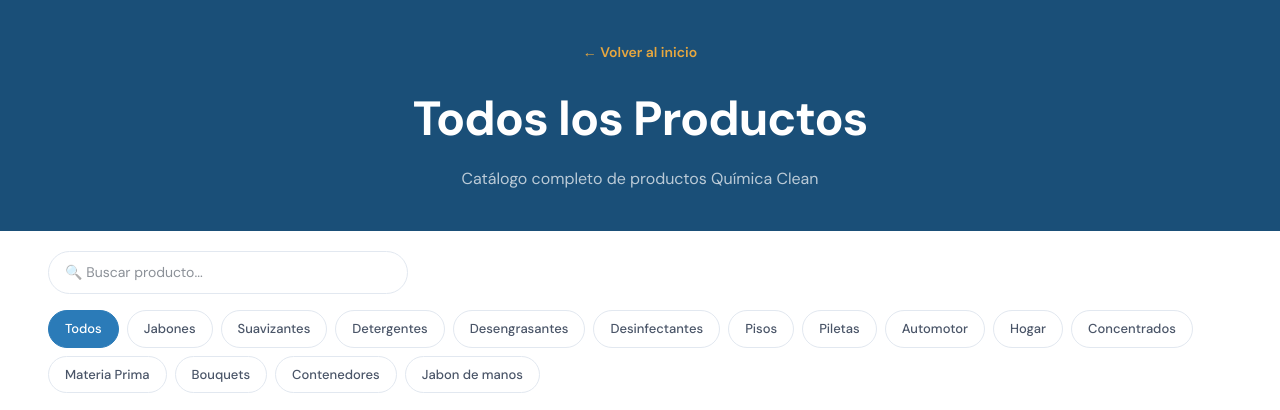
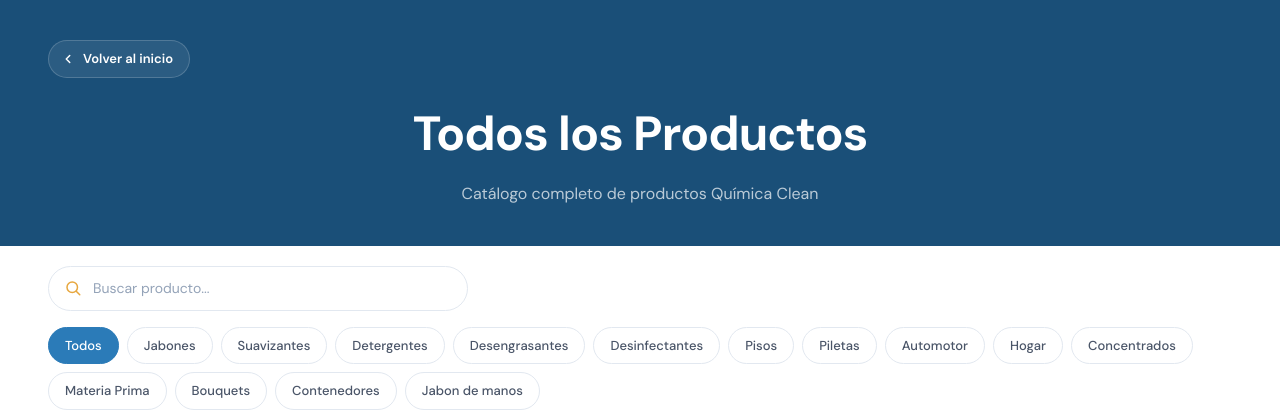
Before and after one commit to Juanmd14/Quimica-Clean, a Next.js app: page /productos in a window 1280 px wide. Shown: the top 410 px of the page. Built offline with nearby package versions, Linux system fonts and the light colour scheme; no server answers.

Commit message:
- Hero: unify line3 with gold gradient (fixes hollow-block look on desktop)   - Catalog: pill back button and styled search input with gold accent   - WhyUs: sharper copy with proof points per card   - Contact: rewrite banner with brand voice

```diff
--- a/app/components/ContactFooter.tsx
+++ b/app/components/ContactFooter.tsx
@@ -41,10 +41,34 @@
 }
 
 const reasons = [
-  { Icon: IconCertified, title: 'Calidad certificada', desc: 'Productos con certificación y fichas técnicas disponibles para cada insumo.', color: C.gold, bg: C.goldLight },
-  { Icon: IconTruck, title: 'Distribución nacional', desc: 'Envíos a todo Argentina. Stock permanente para pedidos urgentes sin demoras.', color: C.blue, bg: C.blueLight },
-  { Icon: IconHandshake, title: 'Atención mayorista', desc: 'Precios especiales para revendedores, industrias y compras en volumen.', color: C.gold, bg: C.goldLight },
-  { Icon: IconFlask, title: 'Asesoramiento técnico', desc: 'Te orientamos en la elección del producto adecuado para cada proceso.', color: C.blue, bg: C.blueLight },
+  {
+    Icon: IconCertified,
+    title: 'Productos certificados',
+    desc: 'Cada insumo viene con ficha técnica y certificación de origen.',
+    proof: 'Trazabilidad completa',
+    color: C.gold, bg: C.goldLight,
+  },
+  {
+    Icon: IconTruck,
+    title: 'Envíos a todo el país',
+    desc: 'Stock permanente y despacho inmediato a cualquier provincia.',
+    proof: 'Despacho en 24–48 hs',
+    color: C.blue, bg: C.blueLight,
+  },
+  {
+    Icon: IconHandshake,
+    title: 'Precio mayorista real',
+    desc: 'Tarifas por volumen para revendedores, industrias y fabricantes.',
+    proof: 'Desde 1 bidón / 200 L',
+    color: C.gold, bg: C.goldLight,
+  },
+  {
+    Icon: IconFlask,
+    title: 'Asesoramiento técnico',
+    desc: 'Te orientamos en formulación, dilución y elección del producto.',
+    proof: 'Atención directa con el químico',
+    color: C.blue, bg: C.blueLight,
+  },
 ]
 
 // ─── WhyUs ────────────────────────────────────────────────────────────────────
@@ -69,7 +93,7 @@
             <span style={{ width: '24px', height: '2px', background: C.blue, display: 'inline-block' }} />
           </div>
           <h2 style={{ fontFamily: 'DM Sans', fontWeight: 700, fontSize: isMobile ? '26px' : '34px', color: C.text, letterSpacing: '-0.02em' }}>
-            Calidad que respalda cada entrega
+            Lo que recibe cada cliente
           </h2>
         </div>
 
@@ -78,7 +102,7 @@
           gridTemplateColumns: isMobile ? '1fr' : 'repeat(4, 1fr)',
           gap: isMobile ? '12px' : '20px',
         }}>
-          {reasons.map(({ Icon, title, desc, color, bg }, i) => (
+          {reasons.map(({ Icon, title, desc, proof, color, bg }, i) => (
             <GlowCard key={i} style={{ padding: isMobile ? '18px 18px' : '32px' }} glowColor={color}>
               <div style={{
                 display: 'flex',
@@ -99,7 +123,15 @@
                 </div>
                 <div style={{ flex: 1, minWidth: 0 }}>
                   <h3 style={{ fontWeight: 700, fontSize: isMobile ? '16px' : '17px', color: C.text, marginBottom: '6px', lineHeight: 1.3 }}>{title}</h3>
-                  <p style={{ fontSize: isMobile ? '13.5px' : '13.5px', color: C.textMid, lineHeight: 1.55, margin: 0 }}>{desc}</p>
+                  <p style={{ fontSize: '13.5px', color: C.textMid, lineHeight: 1.55, margin: 0 }}>{desc}</p>
+                  <div style={{
+                    marginTop: '10px', display: 'inline-flex', alignItems: 'center', gap: '6px',
+                    fontSize: '11px', fontWeight: 700, color, letterSpacing: '0.06em',
+                    textTransform: 'uppercase' as const,
+                  }}>
+                    <span style={{ width: '14px', height: '1.5px', background: color, display: 'inline-block' }} />
+                    {proof}
+                  </div>
                 </div>
               </div>
             </GlowCard>
@@ -222,13 +254,13 @@
       }}>
         <div style={{ maxWidth: '600px', margin: '0 auto' }}>
           <div style={{ fontSize: '12px', fontWeight: 700, letterSpacing: '0.14em', textTransform: 'uppercase' as const, color: 'rgba(255,255,255,0.75)', marginBottom: '12px' }}>
-            — Contacto —
+            Pedí tu cotización
           </div>
           <h2 style={{ fontWeight: 700, fontSize: isMobile ? '28px' : '38px', color: 'white', lineHeight: 1.15, marginBottom: '12px', letterSpacing: '-0.02em' }}>
-            ¿Necesitás un producto?
+            Decinos qué necesitás y te armamos el pedido
           </h2>
           <p style={{ fontSize: isMobile ? '14px' : '15px', color: 'rgba(255,255,255,0.85)', lineHeight: 1.65 }}>
-            Completá el formulario y te respondemos en menos de 24 horas hábiles.
+            Respondemos en menos de 24 hs hábiles con stock, precio mayorista y plazos de entrega.
           </p>
         </div>
       </div>
@@ -325,7 +357,7 @@
           }}>
             <div style={{ marginBottom: '4px' }}>
               <div style={{ fontWeight: 700, fontSize: '16px', color: 'white', marginBottom: '2px' }}>Envianos tu consulta</div>
-              <div style={{ fontSize: '12px', color: 'rgba(255,255,255,0.4)' }}>Te respondemos en menos de 24hs hábiles</div>
+              <div style={{ fontSize: '12px', color: 'rgba(255,255,255,0.4)' }}>Atención directa de nuestro equipo, no es un bot</div>
             </div>
 
             <form onSubmit={handleSubmit} style={{ display: 'flex', flexDirection: 'column', gap: '14px' }}>
--- a/app/components/Hero.tsx
+++ b/app/components/Hero.tsx
@@ -224,10 +224,11 @@
               <span style={{
                 fontSize: 'clamp(32px, 9vw, 68px)', fontWeight: 900,
                 letterSpacing: '-0.03em', lineHeight: 1,
-                ...(isMobile
-                  ? { color: C.gold }
-                  : { WebkitTextStroke: `2px ${C.gold}`, color: 'transparent' }
-                ),
+                color: 'transparent',
+                backgroundImage: `linear-gradient(180deg, ${C.gold} 0%, #f3c266 100%)`,
+                WebkitBackgroundClip: 'text',
+                backgroundClip: 'text',
+                textShadow: '0 2px 18px rgba(231,167,63,0.18)',
               }}>
                 {sl.line3}
               </span>
--- a/app/globals.css
+++ b/app/globals.css
@@ -256,6 +256,20 @@
   border-color: #f87171 !important;
 }
 
+/* ---- Catalog back pill ---- */
+.qc-back-pill:hover {
+  background: rgba(231,167,63,0.16) !important;
+  border-color: rgba(231,167,63,0.55) !important;
+  color: #e7a73f !important;
+}
+
+/* ---- Catalog search input ---- */
+.qc-search-input::placeholder { color: #94a3b8; }
+.qc-search-input:focus {
+  border-color: #e7a73f !important;
+  box-shadow: 0 0 0 3px rgba(231,167,63,0.18);
+}
+
 /* ---- Touch device active feedback ---- */
 @media (hover: none) {
   .qc-btn-gold:active:not(:disabled) { transform: scale(0.97); }
--- a/app/productos/page.tsx
+++ b/app/productos/page.tsx
@@ -103,9 +103,22 @@
 
       {/* Header */}
       <div className="qc-page-pad" style={{ background: C.blueDark, padding: '40px 48px', textAlign: 'center' }}>
-        <Link href="/" style={{ color: C.gold, textDecoration: 'none', fontSize: '14px', fontWeight: 600, display: 'inline-block', marginBottom: '20px' }}>
-          ← Volver al inicio
+        <div style={{ maxWidth: '1200px', margin: '0 auto 20px', textAlign: 'left' }}>
+          <Link href="/" className="qc-back-pill" style={{
+            display: 'inline-flex', alignItems: 'center', gap: '8px',
+            padding: '8px 16px 8px 12px', borderRadius: '999px',
+            background: 'rgba(255,255,255,0.08)',
+            border: '1px solid rgba(255,255,255,0.18)',
+            color: 'white', textDecoration: 'none',
+            fontSize: '13px', fontWeight: 600,
+            transition: 'background 0.2s ease, border-color 0.2s ease, color 0.2s ease',
+          }}>
+            <svg width="14" height="14" viewBox="0 0 24 24" fill="none" stroke="currentColor" strokeWidth="2.5" strokeLinecap="round" strokeLinejoin="round">
+              <polyline points="15 18 9 12 15 6" />
+            </svg>
+            Volver al inicio
           </Link>
+        </div>
         <h1 className="qc-h1" style={{ fontWeight: 700, color: 'white', margin: '0 0 12px', letterSpacing: '-0.02em' }}>
           {activeCategory === 'Todos' ? 'Todos los Productos' : activeCategory}
         </h1>
@@ -117,19 +130,32 @@
       {/* Filtros */}
       <div className="qc-page-pad" style={{ background: C.white, padding: '20px 48px', borderBottom: `1px solid ${C.border}` }}>
         <div style={{ maxWidth: '1200px', margin: '0 auto' }}>
+          <div style={{ position: 'relative', maxWidth: '420px', marginBottom: '16px' }}>
+            <svg
+              width="18" height="18" viewBox="0 0 24 24"
+              fill="none" stroke={C.gold} strokeWidth="2"
+              strokeLinecap="round" strokeLinejoin="round"
+              style={{ position: 'absolute', left: '16px', top: '50%', transform: 'translateY(-50%)', pointerEvents: 'none' }}
+            >
+              <circle cx="11" cy="11" r="7" />
+              <line x1="21" y1="21" x2="16.65" y2="16.65" />
+            </svg>
             <input
               type="text"
               value={busqueda}
               onChange={e => setBusqueda(e.target.value)}
-            placeholder="🔍 Buscar producto..."
+              placeholder="Buscar producto..."
+              className="qc-search-input"
               style={{
-              width: '100%', maxWidth: '360px', padding: '10px 16px',
-              border: `1.5px solid ${C.border}`, borderRadius: '24px',
+                width: '100%', padding: '11px 16px 11px 44px',
+                border: `1.5px solid ${C.border}`, borderRadius: '999px',
                 fontFamily: 'DM Sans, sans-serif', fontSize: '14px', color: C.text,
-              outline: 'none', marginBottom: '16px', display: 'block',
-              boxSizing: 'border-box' as const,
+                outline: 'none', boxSizing: 'border-box' as const,
+                background: C.white,
+                transition: 'border-color 0.2s ease, box-shadow 0.2s ease',
               }}
             />
+          </div>
           <div style={{ display: 'flex', gap: '8px', flexWrap: 'wrap' }}>
             {cats.map(cat => (
               <button key={cat} onClick={() => { setActiveCategory(cat); setBusqueda('') }} style={{
```
Lines whose indentation alone changed are shown as unchanged.
